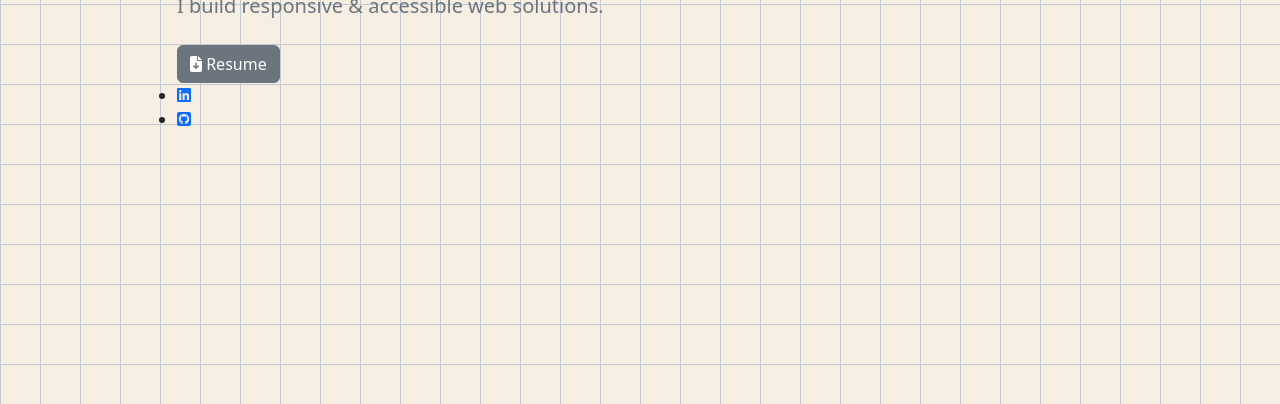
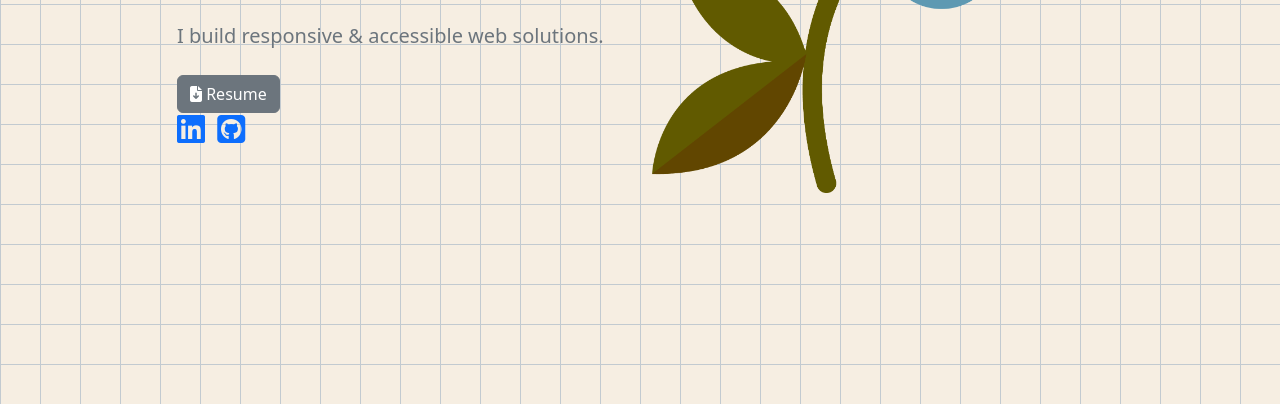
Before and after one commit to daggettt/bootstrap-portfolio, a plain HTML site: page index.html in a window 1280 px wide. Shown: the part 396-800 px from the top of the page. Drawn offline with nearby package versions, Linux system fonts and the light colour scheme.

Commit message:
Add assets folder

```diff
--- a/index.html
+++ b/index.html
@@ -68,7 +68,7 @@
           <!--Left Side-->
         <div class="col-md-5 text-center text-md-start">
           <h1>
-            <div class="display-6 text-muted ">Hi! I'm</div>
+            <div class="display-6 text-muted">Hi! I'm</div>
             <div class="display-3">Rebecca L. Daggett</div>
             <div class="display-5 text-muted">Full-stack developer</div>
           </h1>
@@ -80,17 +80,16 @@
           </a>
 
           <!--Socials-->
-
-          <div class="row justify-content-center text-start">
-            <ul>
-              <li>
+          <div class="row justify-content-center text-start align-items-center">
+            <ul class="list-inline">
+              <li class="list-inline-item">
                 <a href="https://www.linkedin.com/in/rebecca-l-daggett/" >
-                  <i class="fa-brands fa-linkedin"></i>
+                  <i class="fa-brands fa-linkedin fa-2x"></i>
                 </a>
               </li>
-              <li>
-                <a href="#">
-                  <i class="fa-brands fa-square-github"></i>
+              <li class="list-inline-item">
+                <a href="https://github.com/daggettt">
+                  <i class="fa-brands fa-square-github fa-2x"></i>
                 </a>
               </li>
             </ul>
```
Also changed, not shown: assets/forgetmenotlogo.png (added).
